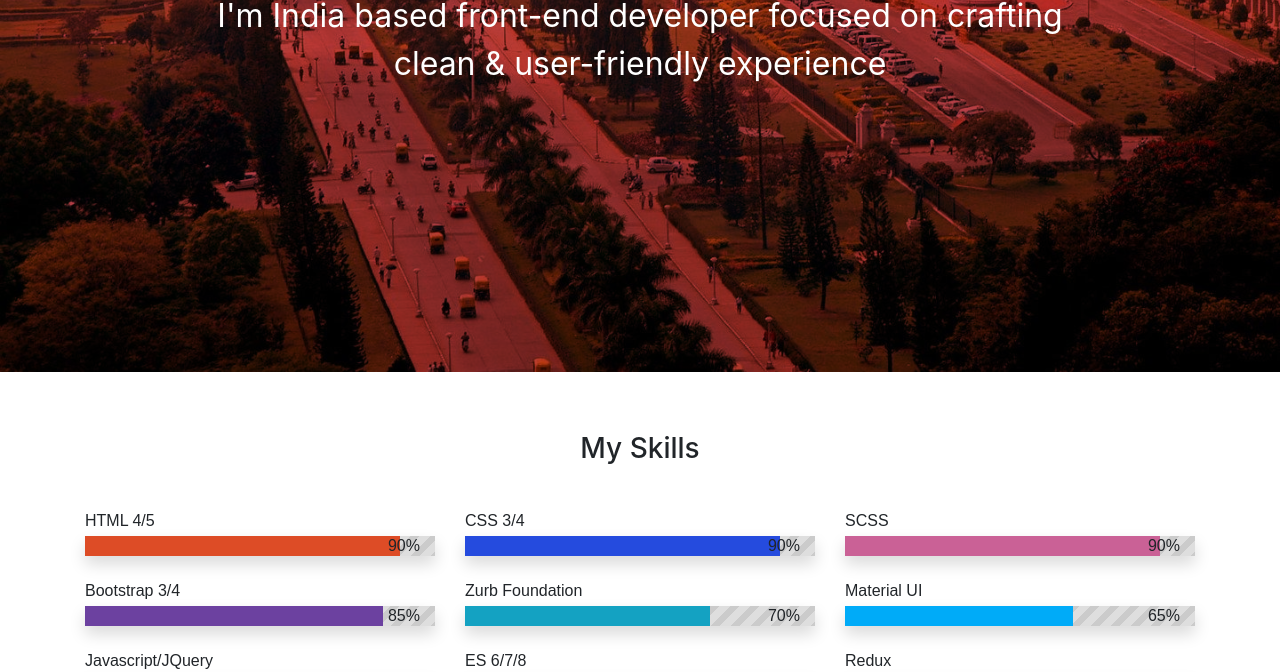
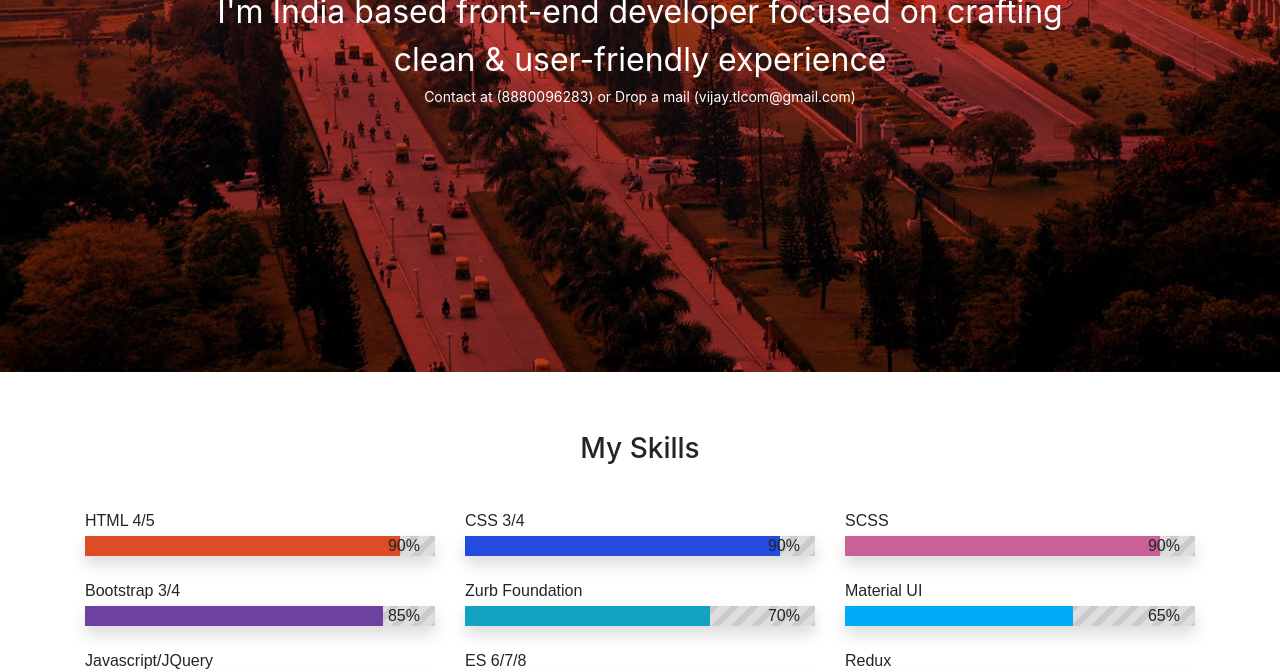
Before and after one commit to KrVijay89/KrVijay89.github.io, a plain HTML site: page index.html in a window 1280 px wide. Shown: the part 428-1100 px from the top of the page. Drawn offline with nearby package versions, Linux system fonts and the light colour scheme.

Commit message:
added the contact information

```diff
--- a/assets/css/app.css
+++ b/assets/css/app.css
@@ -16,6 +16,11 @@ body .info-banner-section h1 {
 body .info-banner-section p {
   color: #fff;
   font-size: 32px;
+  margin-bottom: 0;
+}
+body .info-banner-section span{
+  color: #fff;
+  font-size: 14px;
 }
 body .skills-section{
   padding: 60px 0;
--- a/index.html
+++ b/index.html
@@ -11,6 +11,7 @@
       <div class="container-lg">
         <h1>Vijay Kumar</h1>
         <p>I'm India based front-end developer focused on crafting <br/>clean & user-friendly experience</p>
+        <span>Contact at (8880096283) or Drop a mail (vijay.tlcom@gmail.com)</span>
       </div>
     </section>
     <section class="skills-section">
```
